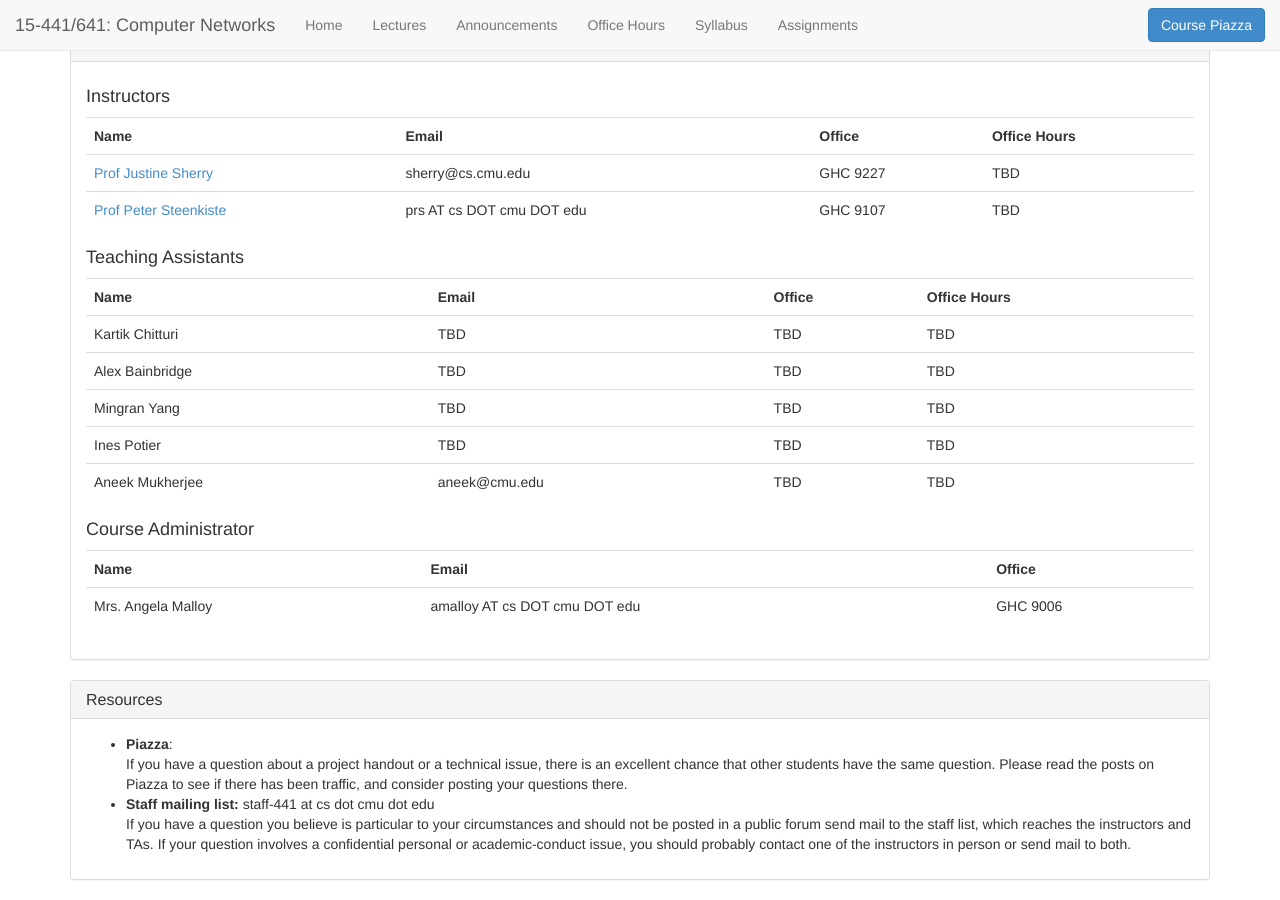
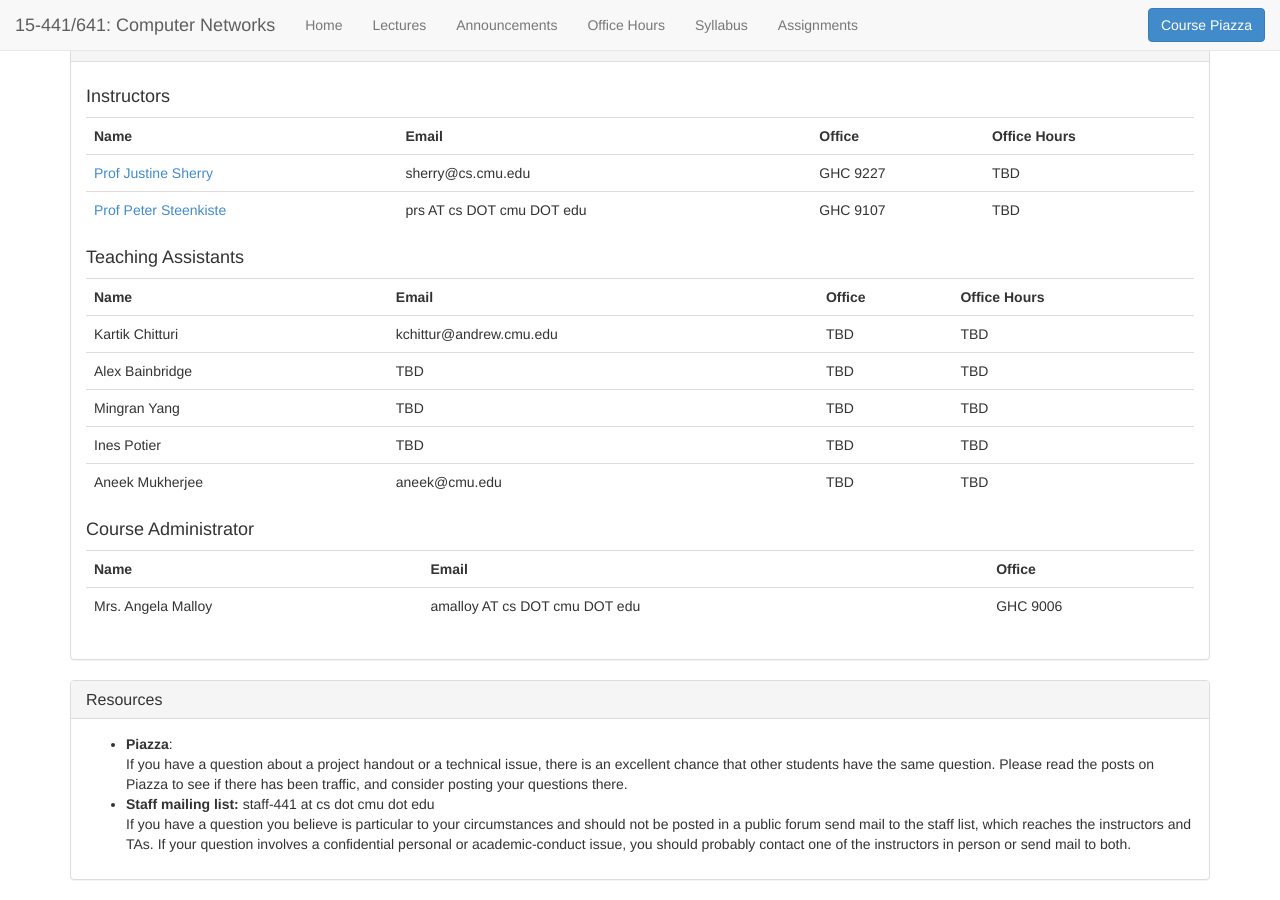
Before and after one commit to computer-networks/fa19, a Jekyll site: the page built from index.html, in a window 1280 px wide and 900 px high, scrolled down 794 px. Built offline with Jekyll 4.4.1, drawn with Linux system fonts in a browser that asks for light colours.

Commit message:
Added email to index.html

```diff
--- a/index.html
+++ b/index.html
@@ -101,7 +101,7 @@ title: 15-441/641 Fall 2019
     <tr><th>Name</th><th>Email</th><th>Office</th><th>Office Hours</th></tr>
     <tr>
       <td>Kartik Chitturi</td>
-      <td>TBD</td>
+      <td>kchittur@andrew.cmu.edu</td>
       <td>TBD</td>
       <td>TBD</td>
     </tr>
```
